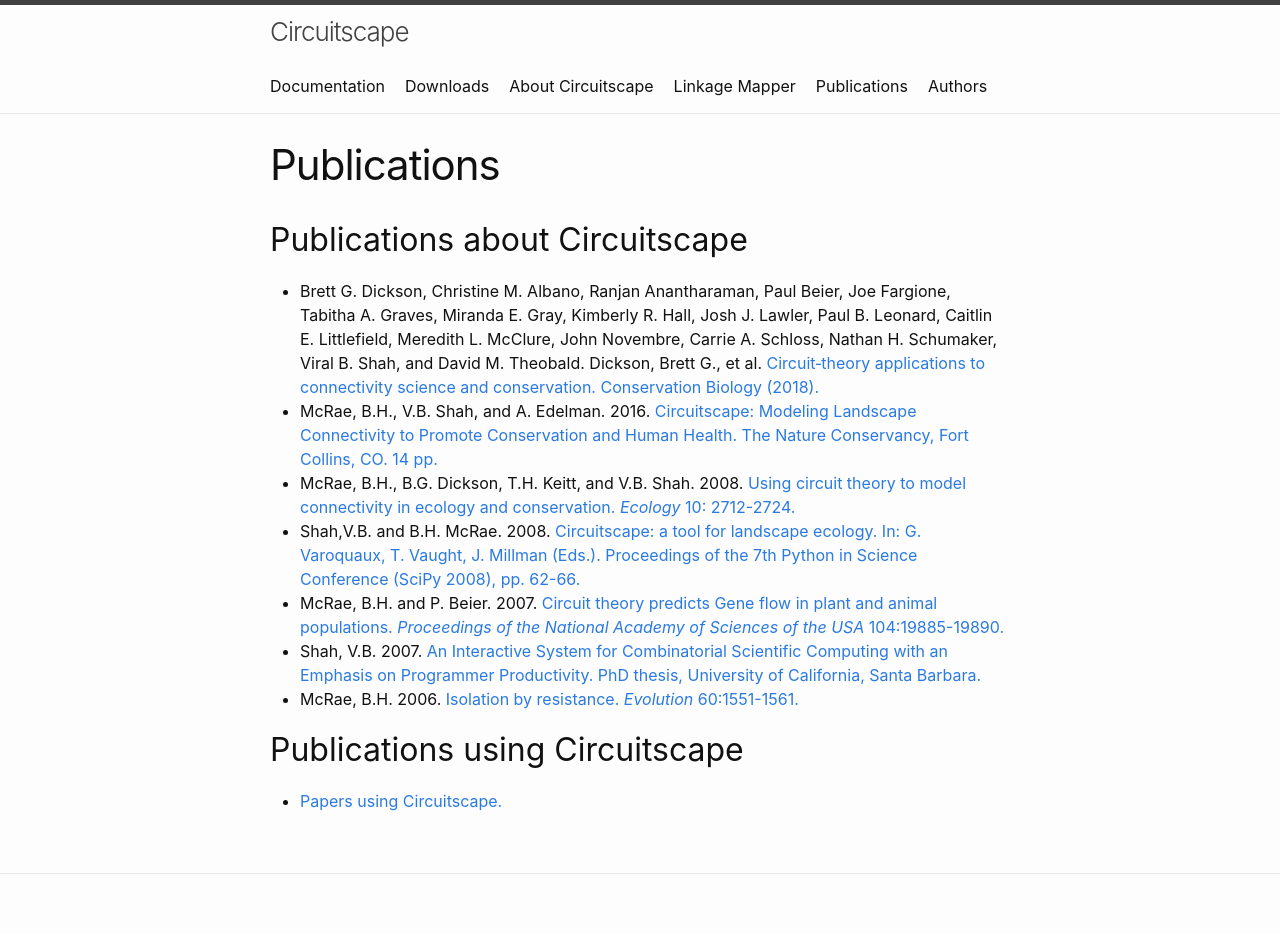
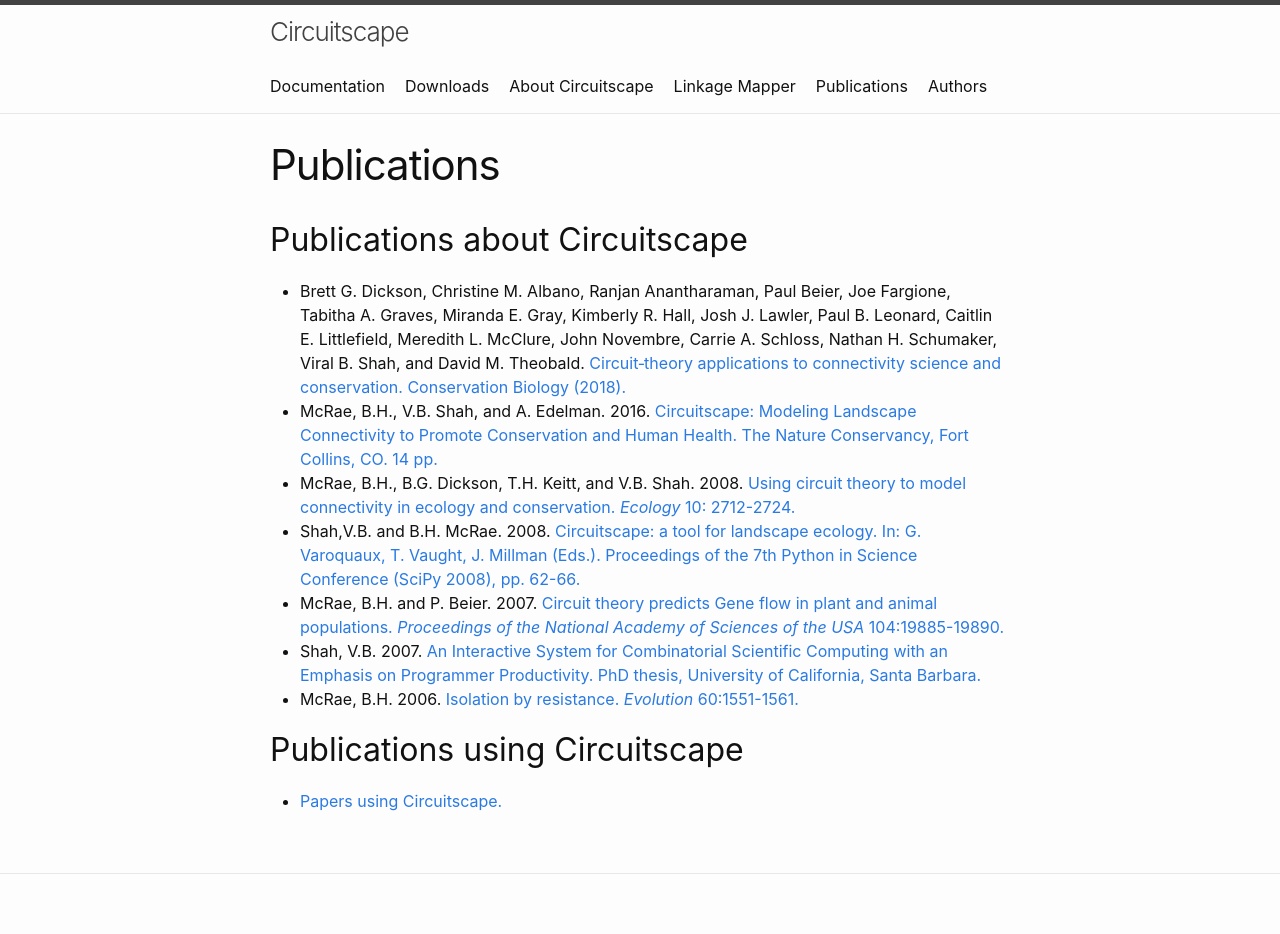
Before and after one commit to Circuitscape/www.circuitscape.org, a Jekyll site: the page built from pubs.md, in a window 1280 px wide. Built offline with Jekyll 4.4.1, drawn with Linux system fonts in a browser that asks for light colours.

Commit message:
Update pubs.md

```diff
--- a/pubs.md
+++ b/pubs.md
@@ -4,13 +4,13 @@
 ---
 
 ## Publications about Circuitscape
-- Brett G. Dickson, Christine M. Albano, Ranjan Anantharaman, Paul Beier, Joe Fargione, Tabitha A. Graves, Miranda E. Gray, Kimberly R. Hall, Josh J. Lawler, Paul B. Leonard, Caitlin E. Littlefield, Meredith L. McClure, John Novembre, Carrie A. Schloss, Nathan H. Schumaker, Viral B. Shah, and David M. Theobald. Dickson, Brett G., et al. [Circuit‐theory applications to connectivity science and conservation. Conservation Biology (2018).](pubs/consbio_circuitscape_review.pdf)
-- McRae, B.H., V.B. Shah, and A. Edelman. 2016. [Circuitscape: Modeling Landscape Connectivity to Promote Conservation and Human Health. The Nature Conservancy, Fort Collins, CO. 14 pp.](https://www.circuitscape.org/downloads/files/McRae%20et%20al.%202016.%20Circuitscape%20Connectivity%20Modeling%20for%20Conservation%20and%20Human%20Health.pdf?attredirects=0&d=1)
-- McRae, B.H., B.G. Dickson, T.H. Keitt, and V.B. Shah. 2008. [Using circuit theory to model connectivity in ecology and conservation. *Ecology* 10: 2712-2724.](http://www.circuitscape.org/downloads/files/McRae_et_al_2008_Ecology.pdf?attredirects=0)
-- Shah,V.B. and B.H. McRae. 2008. [Circuitscape: a tool for landscape ecology. In: G. Varoquaux, T. Vaught, J. Millman (Eds.). Proceedings of the 7th Python in Science Conference (SciPy 2008), pp. 62-66.](https://www.circuitscape.org/downloads/files/Shah_McRae_Circuitscape_Python_Scipy08.pdf?attredirects=0)
-- McRae, B.H. and P. Beier. 2007. [Circuit theory predicts Gene flow in plant and animal populations. *Proceedings of the National Academy of Sciences of the USA* 104:19885-19890.](https://www.circuitscape.org/downloads/files/McRae_Beier_2007_PNAS.pdf?attredirects=0)
-- Shah, V.B. 2007. [An Interactive System for Combinatorial Scientific Computing with an Emphasis on Programmer Productivity. PhD thesis, University of California, Santa Barbara.](https://www.circuitscape.org/downloads/files/Shah_thesis.pdf?attredirects=0)
-- McRae, B.H. 2006. [Isolation by resistance. *Evolution* 60:1551-1561.](https://www.circuitscape.org/downloads/files/McRae_2006_IBR_Evolution.pdf?attredirects=0)
+- Brett G. Dickson, Christine M. Albano, Ranjan Anantharaman, Paul Beier, Joe Fargione, Tabitha A. Graves, Miranda E. Gray, Kimberly R. Hall, Josh J. Lawler, Paul B. Leonard, Caitlin E. Littlefield, Meredith L. McClure, John Novembre, Carrie A. Schloss, Nathan H. Schumaker, Viral B. Shah, and David M. Theobald. [Circuit‐theory applications to connectivity science and conservation. Conservation Biology (2018).](pubs/Dickson_et_al_ConsBio.pdf)
+- McRae, B.H., V.B. Shah, and A. Edelman. 2016. [Circuitscape: Modeling Landscape Connectivity to Promote Conservation and Human Health. The Nature Conservancy, Fort Collins, CO. 14 pp.](pubs/circuitscape_whitepaper.pdf)
+- McRae, B.H., B.G. Dickson, T.H. Keitt, and V.B. Shah. 2008. [Using circuit theory to model connectivity in ecology and conservation. *Ecology* 10: 2712-2724.](pubs/McRae_et_al_2008_Ecology.pdf)
+- Shah,V.B. and B.H. McRae. 2008. [Circuitscape: a tool for landscape ecology. In: G. Varoquaux, T. Vaught, J. Millman (Eds.). Proceedings of the 7th Python in Science Conference (SciPy 2008), pp. 62-66.](pubs/Shah_McRae_Circuitscape_Python_Scipy08.pdf)
+- McRae, B.H. and P. Beier. 2007. [Circuit theory predicts Gene flow in plant and animal populations. *Proceedings of the National Academy of Sciences of the USA* 104:19885-19890.](pubs/McRae_Beier_2007_PNAS.pdf)
+- Shah, V.B. 2007. [An Interactive System for Combinatorial Scientific Computing with an Emphasis on Programmer Productivity. PhD thesis, University of California, Santa Barbara.](pubs/Shah_thesis_2007.pdf)
+- McRae, B.H. 2006. [Isolation by resistance. *Evolution* 60:1551-1561.](pubs/McRae_2006_IBR_Evolution.pdf)
 
 ## Publications using Circuitscape
 
```
